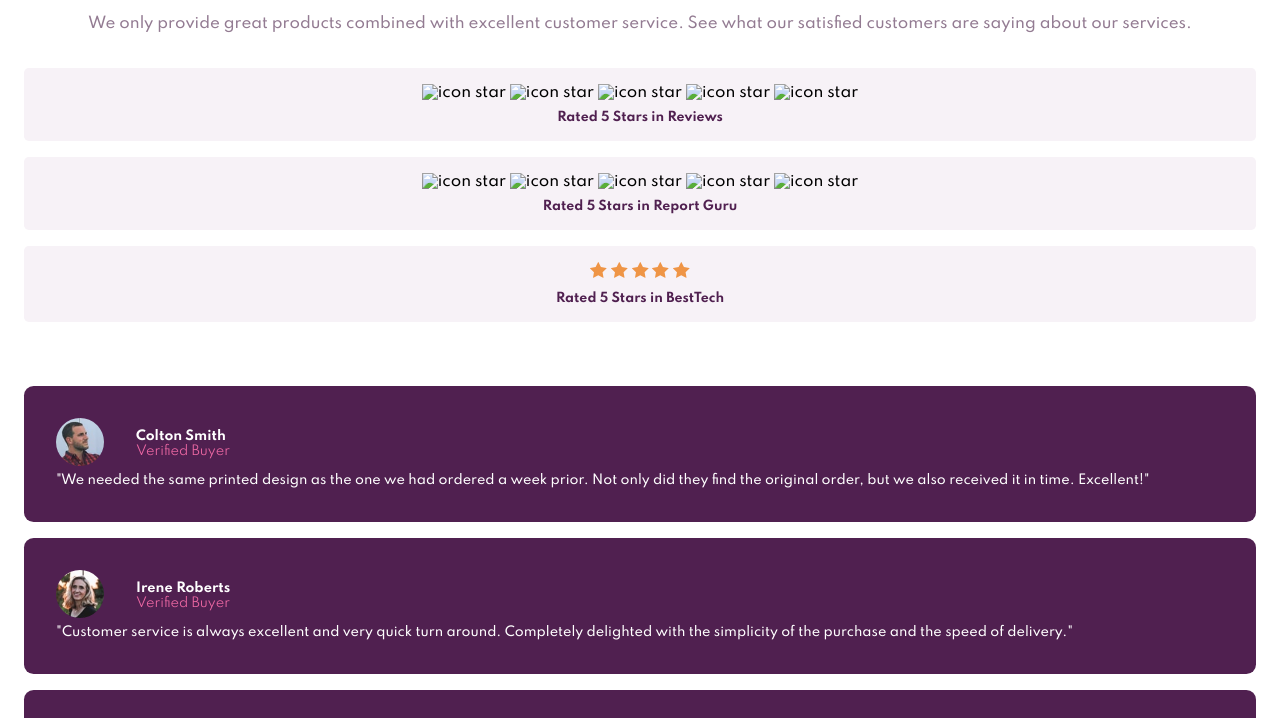
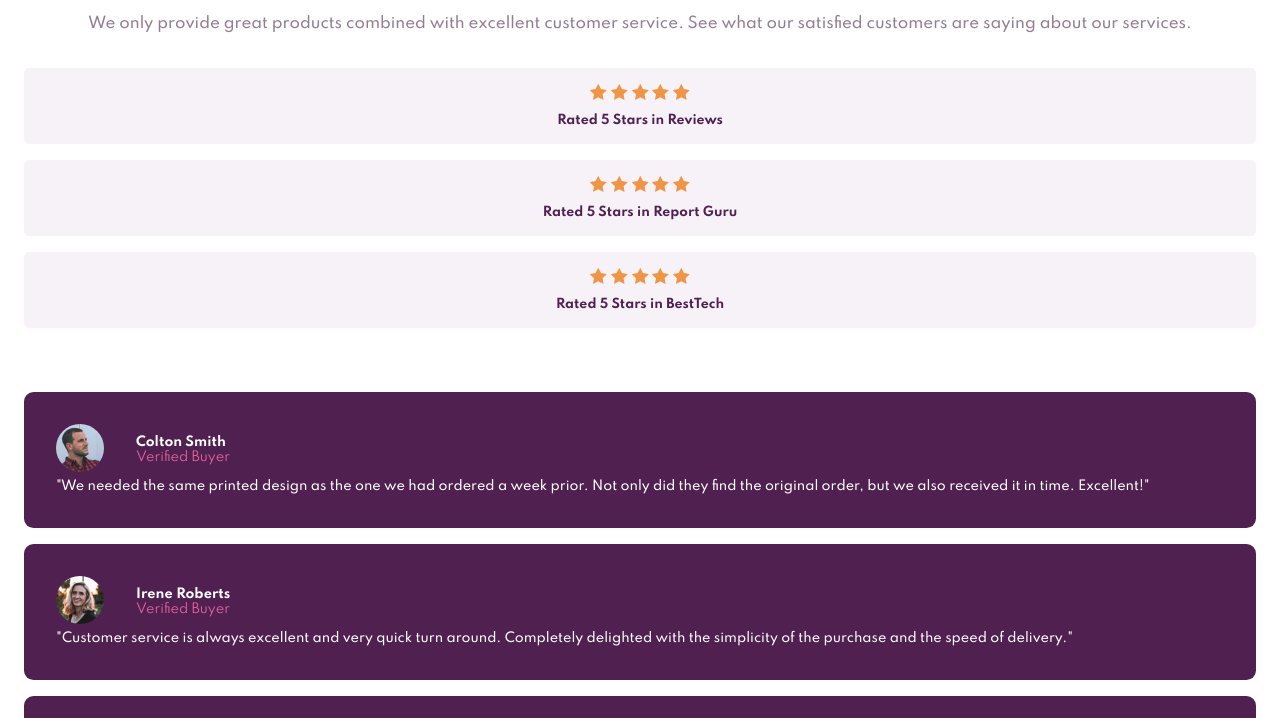
Before and after one commit to 0limpi0/social-proof, a plain HTML site: page index.html in a window 1280 px wide. Shown: the part 82-800 px from the top of the page. Drawn offline with Linux system fonts and the light colour scheme; the site is published under a folder, as on GitHub Pages, so addresses that start at the root find nothing.

Commit message:
Fix: fix icon images path

```diff
--- a/index.html
+++ b/index.html
@@ -36,11 +36,11 @@
           <!-- Card review -->
           <aside class="card-review">
             <div class="review-stars">
-              <img src="/assets/images/icon-star.svg" alt="icon star" />
-              <img src="/assets/images/icon-star.svg" alt="icon star" />
-              <img src="/assets/images/icon-star.svg" alt="icon star" />
-              <img src="/assets/images/icon-star.svg" alt="icon star" />
-              <img src="/assets/images/icon-star.svg" alt="icon star" />
+              <img src="assets/images/icon-star.svg" alt="icon star" />
+              <img src="assets/images/icon-star.svg" alt="icon star" />
+              <img src="assets/images/icon-star.svg" alt="icon star" />
+              <img src="assets/images/icon-star.svg" alt="icon star" />
+              <img src="assets/images/icon-star.svg" alt="icon star" />
             </div>
             <h5 class="review-text">Rated 5 Stars in Reviews</h5>
           </aside>
@@ -48,11 +48,11 @@
           <!-- Card review -->
           <aside class="card-review">
             <div class="review-stars">
-              <img src="/assets/images/icon-star.svg" alt="icon star" />
-              <img src="/assets/images/icon-star.svg" alt="icon star" />
-              <img src="/assets/images/icon-star.svg" alt="icon star" />
-              <img src="/assets/images/icon-star.svg" alt="icon star" />
-              <img src="/assets/images/icon-star.svg" alt="icon star" />
+              <img src="assets/images/icon-star.svg" alt="icon star" />
+              <img src="assets/images/icon-star.svg" alt="icon star" />
+              <img src="assets/images/icon-star.svg" alt="icon star" />
+              <img src="assets/images/icon-star.svg" alt="icon star" />
+              <img src="assets/images/icon-star.svg" alt="icon star" />
             </div>
             <h5 class="review-text">Rated 5 Stars in Report Guru</h5>
           </aside>
```
